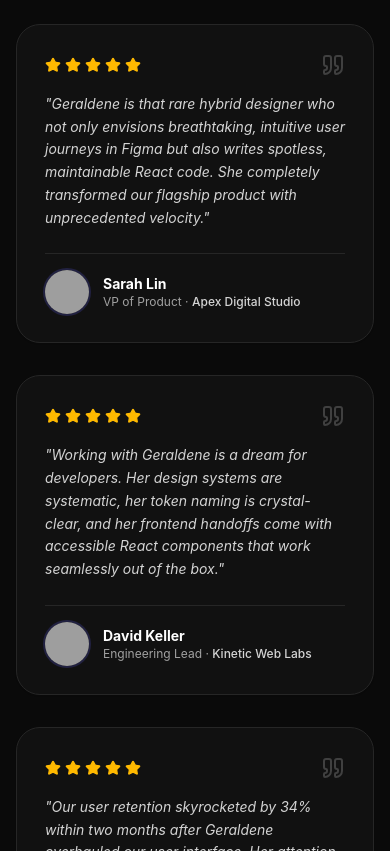
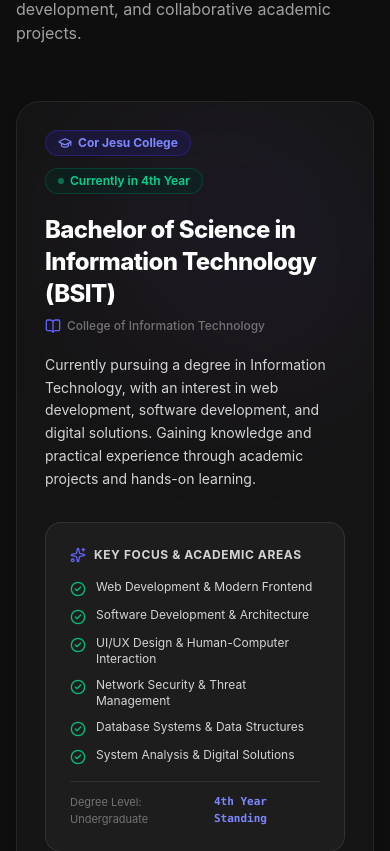
Before and after one commit to Doremon2204-picachu/geraldene_portfolio, a React (Vite) app: page / in a window 390 px wide. Shown: the part 9313-10164 px from the top of the page. Built offline with nearby package versions, Linux system fonts and the light colour scheme; grey boxes are pictures that could not be loaded.

Commit message:
Add official Education section for Cor Jesu College BSIT 4th Year and update nav links

```diff
--- a/src/App.jsx
+++ b/src/App.jsx
@@ -5,6 +5,7 @@ import Hero from './components/Hero';
 import Projects from './components/Projects';
 import Skills from './components/Skills';
 import Certificates from './components/Certificates';
+import Education from './components/Education';
 import Testimonials from './components/Testimonials';
 import Contact from './components/Contact';
 import Footer from './components/Footer';
@@ -19,6 +20,7 @@ export default function App() {
           <Projects />
           <Skills />
           <Certificates />
+          <Education />
           <Testimonials />
           <Contact />
         </main>
--- /dev/null
+++ b/src/components/Education.jsx
@@ -0,0 +1,110 @@
+import React from 'react';
+import { motion } from 'framer-motion';
+import { GraduationCap, Calendar, MapPin, Sparkles, BookOpen, CheckCircle2, Code2 } from 'lucide-react';
+
+export default function Education() {
+  const focusAreas = [
+    'Web Development & Modern Frontend',
+    'Software Development & Architecture',
+    'UI/UX Design & Human-Computer Interaction',
+    'Network Security & Threat Management',
+    'Database Systems & Data Structures',
+    'System Analysis & Digital Solutions'
+  ];
+
+  return (
+    <section id="education" className="py-24 sm:py-32 bg-neutral-100/50 dark:bg-neutral-900/30 border-y border-neutral-200/80 dark:border-neutral-800/80 relative">
+      <div className="max-w-7xl mx-auto px-4 sm:px-6 lg:px-8">
+
+        {/* Section Header */}
+        <div className="max-w-3xl mb-14 space-y-4">
+          <div className="inline-flex items-center gap-2 px-3 py-1 rounded-lg bg-indigo-50 dark:bg-indigo-950/40 border border-indigo-200/50 dark:border-indigo-800/50 text-indigo-600 dark:text-indigo-400 text-xs font-semibold uppercase tracking-wider">
+            <GraduationCap className="w-3.5 h-3.5 text-indigo-500" />
+            <span>Academic Background</span>
+          </div>
+          <h2 className="text-3xl sm:text-4xl font-extrabold tracking-tight text-neutral-900 dark:text-white">
+            Education & Academic Journey.
+          </h2>
+          <p className="text-base text-neutral-600 dark:text-neutral-400">
+            Building a strong foundation in Information Technology through coursework, hands-on development, and collaborative academic projects.
+          </p>
+        </div>
+
+        {/* Featured Education Card */}
+        <motion.div
+          initial={{ opacity: 0, y: 20 }}
+          whileInView={{ opacity: 1, y: 0 }}
+          viewport={{ once: true }}
+          transition={{ duration: 0.5 }}
+          className="relative rounded-3xl border border-neutral-200 dark:border-neutral-800 bg-white dark:bg-neutral-900/90 p-7 sm:p-10 shadow-lg hover:shadow-xl hover:border-neutral-300 dark:hover:border-neutral-700 transition-all duration-300 overflow-hidden"
+        >
+          {/* Subtle background gradient glow */}
+          <div className="absolute top-0 right-0 w-80 h-80 bg-gradient-to-bl from-indigo-500/10 via-purple-500/5 to-transparent rounded-full blur-3xl pointer-events-none" />
+
+          <div className="relative z-10 grid grid-cols-1 lg:grid-cols-12 gap-8 items-start">
+
+            {/* Left: Degree & School Information */}
+            <div className="lg:col-span-7 space-y-5">
+
+              {/* Institution and Status Badges */}
+              <div className="flex flex-wrap items-center gap-3">
+                <span className="inline-flex items-center gap-1.5 px-3 py-1 rounded-full bg-indigo-50 dark:bg-indigo-950/60 border border-indigo-200/50 dark:border-indigo-800/50 text-indigo-600 dark:text-indigo-400 text-xs font-bold">
+                  <GraduationCap className="w-3.5 h-3.5" />
+                  Cor Jesu College
+                </span>
+                <span className="inline-flex items-center gap-1.5 px-3 py-1 rounded-full bg-emerald-50 dark:bg-emerald-950/40 border border-emerald-200/50 dark:border-emerald-800/50 text-emerald-600 dark:text-emerald-400 text-xs font-semibold">
+                  <span className="w-1.5 h-1.5 rounded-full bg-emerald-500 animate-pulse" />
+                  Currently in 4th Year
+                </span>
+              </div>
+
+              {/* Degree Title */}
+              <div>
+                <h3 className="text-2xl sm:text-3xl font-extrabold text-neutral-900 dark:text-white tracking-tight">
+                  Bachelor of Science in Information Technology (BSIT)
+                </h3>
+                <div className="flex items-center gap-3 mt-2 text-xs sm:text-sm text-neutral-500 font-medium">
+                  <span className="flex items-center gap-1.5">
+                    <BookOpen className="w-4 h-4 text-indigo-500" />
+                    College of Information Technology
+                  </span>
+                </div>
+              </div>
+
+              {/* Bio / Description */}
+              <p className="text-sm sm:text-base text-neutral-600 dark:text-neutral-300 leading-relaxed">
+                Currently pursuing a degree in Information Technology, with an interest in web development, software development, and digital solutions. Gaining knowledge and practical experience through academic projects and hands-on learning.
+              </p>
+            </div>
+
+            {/* Right: Key Academic Focus Areas & Competencies */}
+            <div className="lg:col-span-5 p-6 rounded-2xl bg-neutral-50 dark:bg-neutral-800/50 border border-neutral-200/60 dark:border-neutral-700/60 space-y-4">
+              <div className="flex items-center gap-2">
+                <Sparkles className="w-4 h-4 text-indigo-500" />
+                <h4 className="text-xs font-bold uppercase tracking-wider text-neutral-700 dark:text-neutral-300">
+                  Key Focus & Academic Areas
+                </h4>
+              </div>
+
+              <div className="space-y-2.5">
+                {focusAreas.map((area, idx) => (
+                  <div key={idx} className="flex items-start gap-2.5 text-xs text-neutral-700 dark:text-neutral-300">
+                    <CheckCircle2 className="w-4 h-4 text-emerald-500 mt-0.5 shrink-0" />
+                    <span>{area}</span>
+                  </div>
+                ))}
+              </div>
+
+              <div className="pt-3 border-t border-neutral-200/50 dark:border-neutral-700/50 flex items-center justify-between text-[11px] text-neutral-500">
+                <span>Degree Level: Undergraduate</span>
+                <span className="font-mono text-indigo-600 dark:text-indigo-400 font-semibold">4th Year Standing</span>
+              </div>
+            </div>
+
+          </div>
+        </motion.div>
+
+      </div>
+    </section>
+  );
+}
--- a/src/components/Footer.jsx
+++ b/src/components/Footer.jsx
@@ -36,6 +36,7 @@ export default function Footer() {
             <a href="#projects" className="hover:text-neutral-900 dark:hover:text-white transition-colors">Projects</a>
             <a href="#skills" className="hover:text-neutral-900 dark:hover:text-white transition-colors">Skills</a>
             <a href="#certificates" className="hover:text-neutral-900 dark:hover:text-white transition-colors">Certificates</a>
+            <a href="#education" className="hover:text-neutral-900 dark:hover:text-white transition-colors">Education</a>
             <a href="#contact" className="hover:text-neutral-900 dark:hover:text-white transition-colors">Contact</a>
           </div>
 
--- a/src/components/Navbar.jsx
+++ b/src/components/Navbar.jsx
@@ -29,6 +29,7 @@ export default function Navbar() {
     { name: 'Projects', href: '#projects' },
     { name: 'Skills', href: '#skills' },
     { name: 'Certificates', href: '#certificates' },
+    { name: 'Education', href: '#education' },
     { name: 'Contact', href: '#contact' },
   ];
 
```
